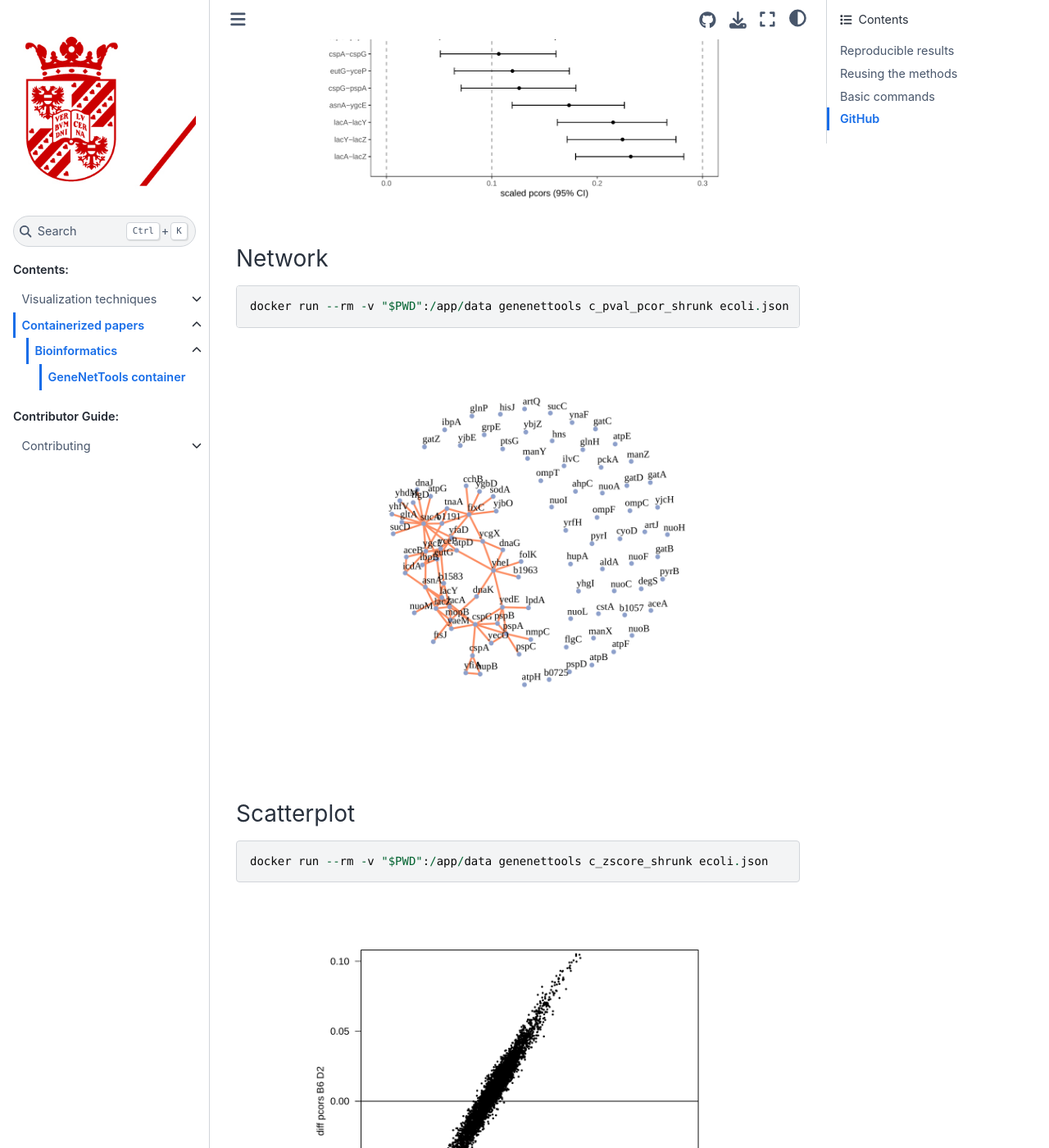
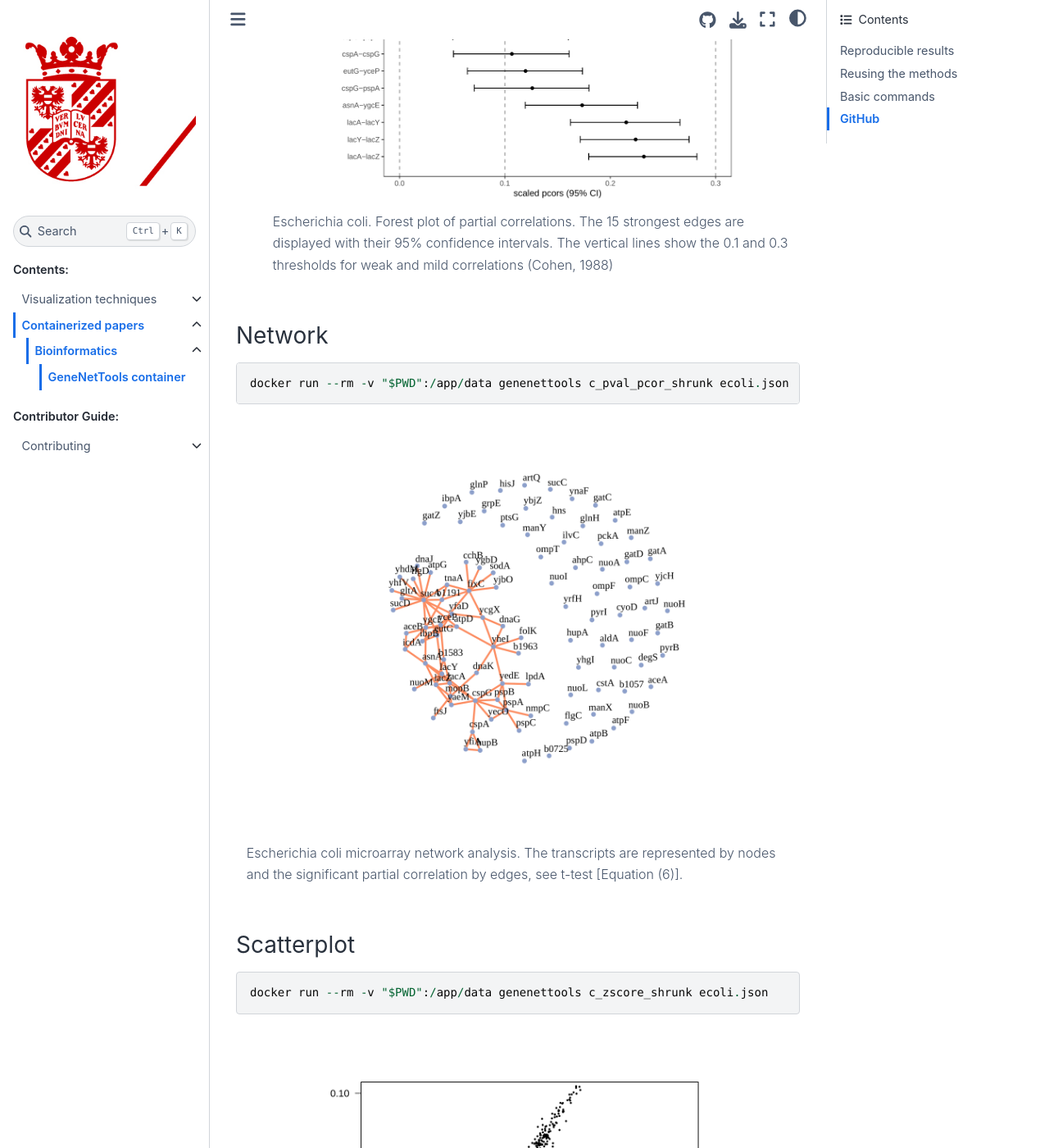
Before and after one commit to rijksuniversiteit-groningen/docker-cds, a Sphinx documentation site: the page built from docs/source/papers/statistics/GeneNetTools/GeneNetTools.rst, in a window 1280 px wide and 1400 px high, scrolled down 1538 px. Shown: the whole window at 82% size. Built offline with Sphinx 7.4.7 and the Sphinx Book theme 1.1.4, drawn with Linux system fonts in a browser that asks for light colours; cross-references to code outside the pages are shown as plain code.

Commit message:
captions

```diff
--- a/docs/source/papers/statistics/GeneNetTools/GeneNetTools.rst
+++ b/docs/source/papers/statistics/GeneNetTools/GeneNetTools.rst
@@ -44,21 +44,26 @@ Figure 2 (b)
 
       docker run --rm -v "$PWD":/app/data genenettools c_pcor_shrunk ecoli.json
 
-Results
+   Results
 
-::
+   ::
 
-   Opening  parameters file: ecoli.json
-   Reading all columns
-   Number of samples =  9
-   Number of variables =  102
-   degrees of freedom k = 828.949258958985
+      Opening  parameters file: ecoli.json
+      Reading all columns
+      Number of samples =  9
+      Number of variables =  102
+      degrees of freedom k = 828.949258958985
 
-and the plot in ``Rplots.pdf``
+   and the plot in ``Rplots.pdf``
 
-.. figure:: ../../../_static/floretplot.png-1.png
-  :width: 500
-  :alt: florest plot
+   .. figure:: ../../../_static/floretplot.png-1.png
+	:width: 500
+	:alt: florest plot
+
+	Escherichia coli. Forest plot of partial correlations. The 15
+	strongest edges are displayed with their 95% confidence
+	intervals. The vertical lines show the 0.1 and 0.3 thresholds
+	for weak and mild correlations (Cohen, 1988)
 
 Network
 -------
@@ -70,6 +75,10 @@ Network
 .. figure:: ../../../_static/network.png-1.png
   :width: 500
   :alt: network
+
+  Escherichia coli microarray network analysis. The transcripts are
+  represented by nodes and the significant partial correlation by
+  edges, see t-test [Equation (6)].
 
 Scatterplot
 -----------
```
